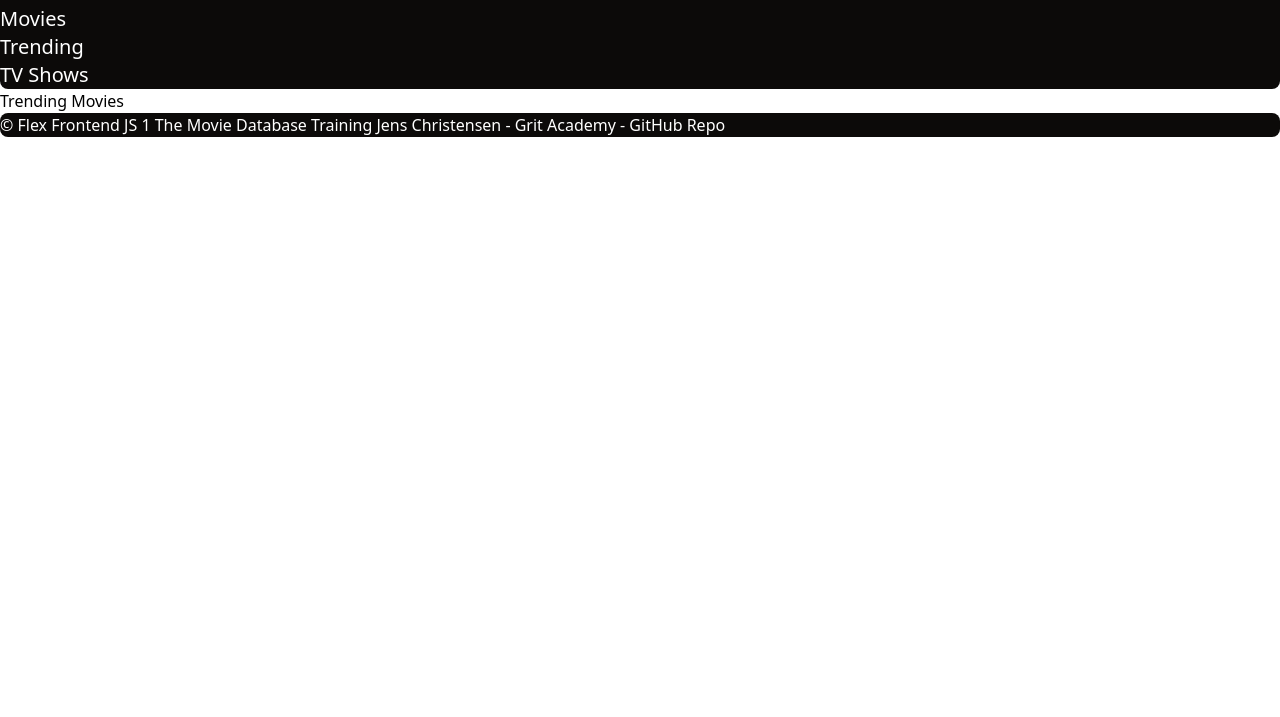
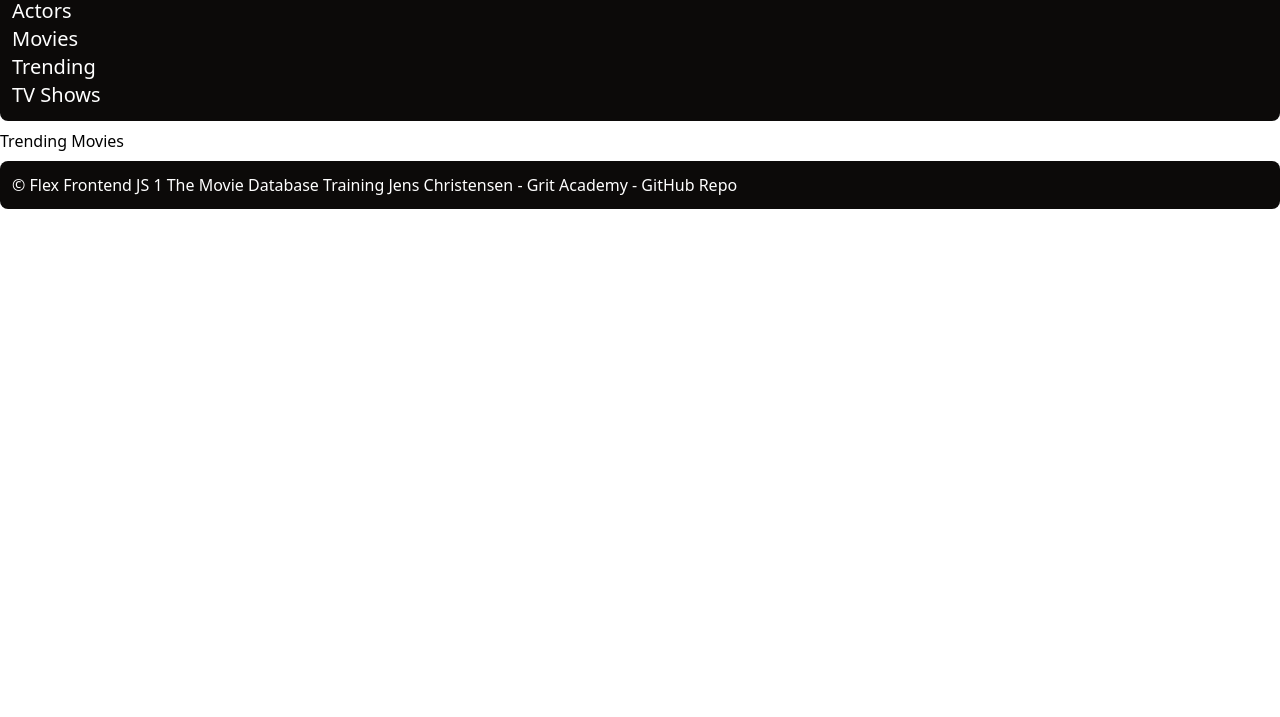
Before and after one commit to jenschr69/Flex-FrontEnd-js1-MovieDB-Jens-Christensen, a plain HTML site: page public/trending/index.html in a window 1280 px wide. Shown: the part 83-800 px from the top of the page. Drawn offline with nearby package versions, Linux system fonts and the light colour scheme; no server answers.

Commit message:
Adding Tailwind classes. Removing stylesheet file since it is conflicting with the Tailwind CSS classes.

```diff
--- /dev/null
+++ b/Frågor-Alrik.txt
@@ -0,0 +1 @@
+URL till bilder
--- a/public/css/trending-styles.css
+++ /dev/null
@@ -1,109 +0,0 @@
-/* Import Tailwind */
-* {
-  margin: 0;
-  padding: 0;
-  box-sizing: border-box;
-}
-
-h2 {
-  font-size: 2rem;
-}
-
-h4 {
-  font-size: 1.2rem;
-}
-
-body {
-  font-family: 'Roboto', sans-serif;
-  background-color: #eee;
-  padding: 1rem;
-}
-
-.container {
-  background-color: #eee;
-}
-
-/*
-header {
-  background-color: black;
-  color: #eee;
-  padding: 0.4rem 1rem 0.2rem 1rem;
-  margin-bottom: 0.5rem;
-  a, :hover, :visited {
-    color: #eee;
-    text-decoration: none;
-  }
-  border-radius: 15px;
-}
-*/
-
-/* Styling the navigation */
-
-nav > ul {
-    list-style-type: none;
-    text-decoration: none;
-    padding-left: 1rem;
-    margin: 0;
-}
-
-nav > ul > li {
-  color: whitesmoke;
-  a, :hover, :visited {
-    color: #eee;
-    text-decoration: none;
-  }
-  display: inline;
-}
-
-/* Styling of the content section - MAIN */
-
-main {
-  padding: 0;
-  margin: 0;
-  margin-top: 1rem;
-}
-
-/* Styling of trending movies feed */
-#trendingMovies {
-  display: flex;
-  flex-wrap: wrap;
-  justify-content: center;
-}
-
-.movies{
-  padding: 0.5rem 0rem 1rem 1rem;
-  margin: 1px auto;
-  gap: 20px;
-}
-.trending_movies {
-
-}
-
-.movie_image{
-    width: 300px;
-    height: 200px;
-}
-.title {
-    font-size: 1.4rem;
-    color: black;
-}
-
-/*
-footer {
-  background-color: black;
-  p {
-    color: #eee;
-  }
-  a, :hover, :visited {
-    color: #eee;
-  }
-  padding: 1rem 1rem 0.2rem 1rem;
-  border-radius: 15px;
-}
-*/
-
-@media screen and (max-width: 576px){
-    .movies{
-        grid-template-columns: repeat(1, 1fr);
-    }
-}
--- a/public/js/trendingmovies.js
+++ b/public/js/trendingmovies.js
@@ -30,7 +30,8 @@ function createMovieCard (media) {
 
     movieCard.innerHTML = `
     // Image url: https://developer.themoviedb.org/docs/image-basics
-    <img src="${backdrop_path}" class="movie_image">
+    // Byta vanilla css classes mot tailwind css classes
+    <img src="INSERT-IMAGE-URL${backdrop_path}" class="movie_image">
     <div class="title"> ${title} </div>
     <div class="title"> ${release_date} </div>
    `;
--- a/public/trending/index.html
+++ b/public/trending/index.html
@@ -11,20 +11,42 @@
   <link rel="manifest" href="https://grit.jenschrchristensen.com/img/site.webmanifest">
   <script src="https://cdn.jsdelivr.net/npm/@tailwindcss/browser@4"></script>
   <style type="text/tailwindcss">
+    #trendingMovies {
+      display: flex;
+      flex-wrap: wrap;
+      justify-content: center;
+    }
 
+    .movies{
+      padding: 0.5rem 0rem 1rem 1rem;
+      margin: 1px auto;
+      gap: 20px;
+    }
+
+    .trending_movies {
+
+    }
+
+    .movie_image{
+        width: 300px;
+        height: 200px;
+    }
+
+    .title {
+      font-size: 1rem;
+      color: black
+    }
   </style>
-  <!-- <link rel="stylesheet" href="/../css/styles.css"> -->
-  <!-- <link rel="stylesheet" href="../css/trending-styles.css"> -->
   <script src="../js/trendingmovies.js" defer></script>
 </head>
 <body>
   <div class="container mx-auto">
 
-  <header class="bg-red-500 rounded-lg text-white text-3xl p-3">
+  <header class="bg-stone-950 rounded-lg text-white text-3xl p-3 mb-2">
    <h1><a href="../">The Movie Database - Trending Movies</a></h1>
   </header>
 
-  <nav class="bg-stone-950 rounded-lg text-white font-medium text-xl">
+  <nav class="bg-stone-950 rounded-lg text-white font-medium text-xl p-3 mb-2">
     <ul>
       <li><a href="../actors/">Actors</a></li>
       <li><a href="../movies/">Movies</a></li>
@@ -33,17 +55,16 @@
     </ul>
   </nav>
 
-  <main>
+  <main class="mb-2">
     <h1>Trending Movies</h1>
     <section id="trendingMovies">
 
     </section>
+  </main>
 
-  </main>
-  <footer class="bg-stone-950 rounded-lg text-white">
+  <footer class="bg-stone-950 rounded-lg text-white p-3 mb-2">
     <p>&copy; Flex Frontend JS 1 The Movie Database Training Jens Christensen - Grit Academy - <a href="http://grit.jenschrchristensen.com/moviedatabasetraining">GitHub Repo</a></p>
   </footer>
-  </div>
   </div>
   <script src="https://cdn.jsdelivr.net/npm/bootstrap@5.3.7/dist/js/bootstrap.bundle.min.js" integrity="sha384-ndDqU0Gzau9qJ1lfW4pNLlhNTkCfHzAVBReH9diLvGRem5+R9g2FzA8ZGN954O5Q" crossorigin="anonymous"></script>
 </body>
```
